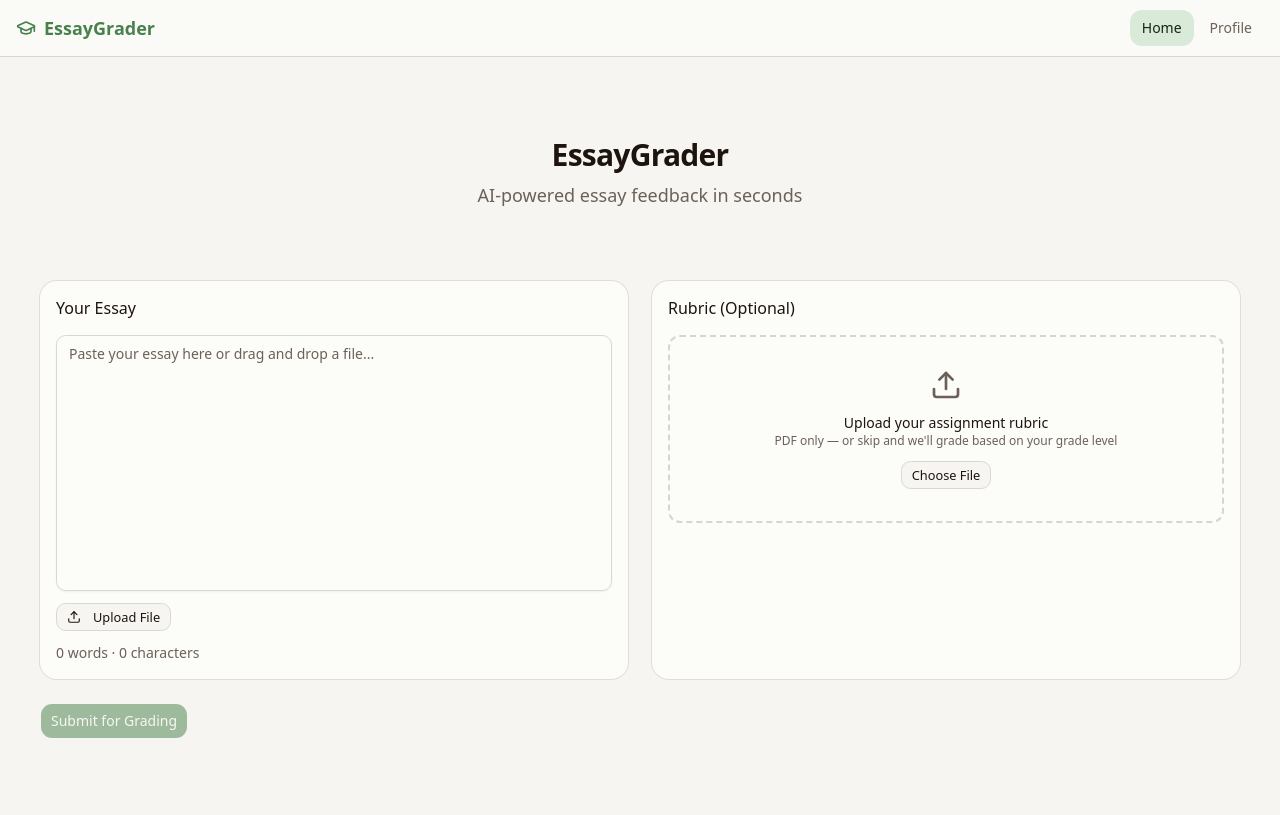
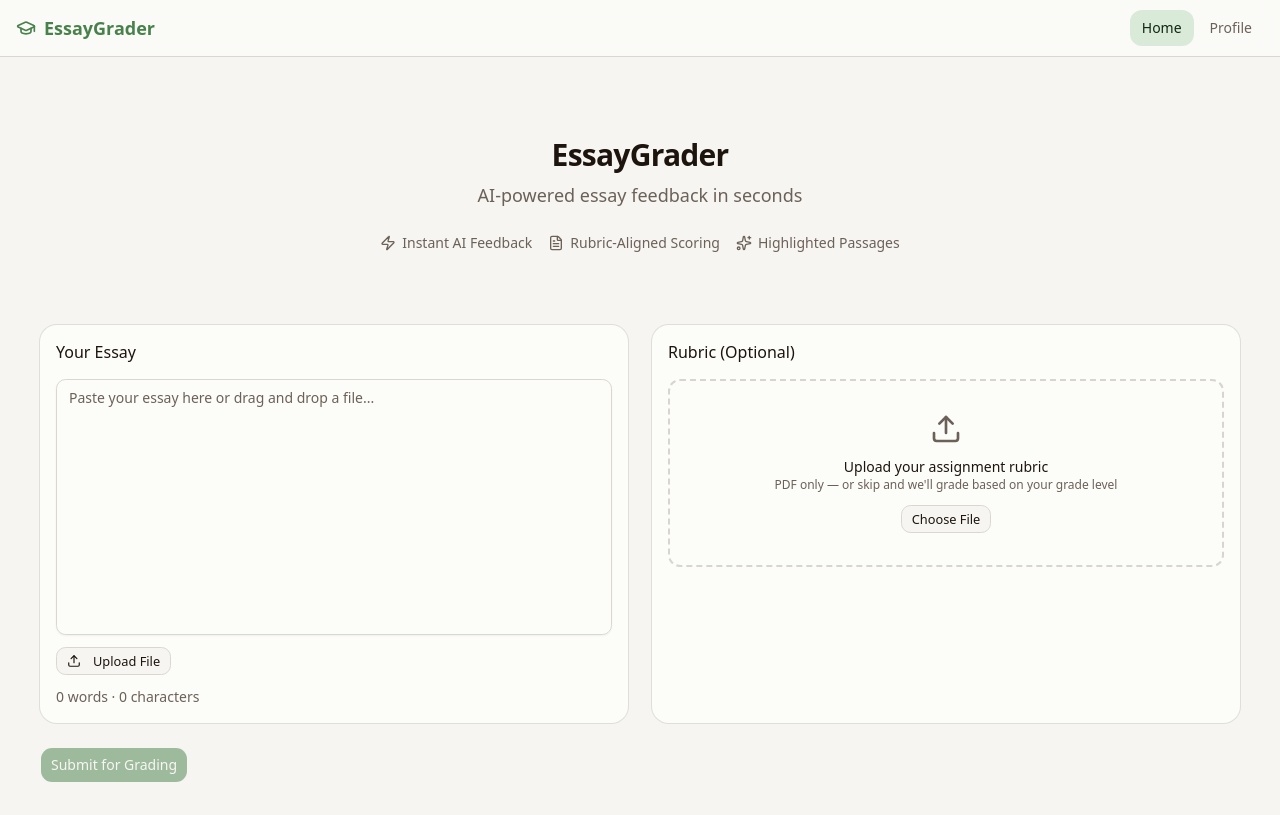
Before and after one commit to meg546/essay-grader, a React app: page / in a window 1280 px wide. Built offline with nearby package versions, Linux system fonts and the light colour scheme; the HTML template or start-up script is replaced by a standard one.

Commit message:
feat(quick-1): enrich HeroSection with feature pills
- Add 3 feature pills with lucide-react icons (Zap, FileText, Sparkles)
- Display "Instant AI Feedback", "Rubric-Aligned Scoring", "Highlighted Passages"
- Styled as compact badges in a centered flex row

```diff
--- a/src/components/grading/HeroSection.tsx
+++ b/src/components/grading/HeroSection.tsx
@@ -1,3 +1,5 @@
+import { FileText, Sparkles, Zap } from "lucide-react";
+
 export function HeroSection() {
   return (
     <section className="py-12 text-center">
@@ -5,6 +7,20 @@ export function HeroSection() {
       <p className="mt-2 text-lg text-muted-foreground">
         AI-powered essay feedback in seconds
       </p>
+      <div className="mt-6 flex items-center justify-center gap-4">
+        <span className="flex items-center gap-1.5 text-sm text-muted-foreground">
+          <Zap className="h-4 w-4" />
+          Instant AI Feedback
+        </span>
+        <span className="flex items-center gap-1.5 text-sm text-muted-foreground">
+          <FileText className="h-4 w-4" />
+          Rubric-Aligned Scoring
+        </span>
+        <span className="flex items-center gap-1.5 text-sm text-muted-foreground">
+          <Sparkles className="h-4 w-4" />
+          Highlighted Passages
+        </span>
+      </div>
     </section>
   );
 }
```
